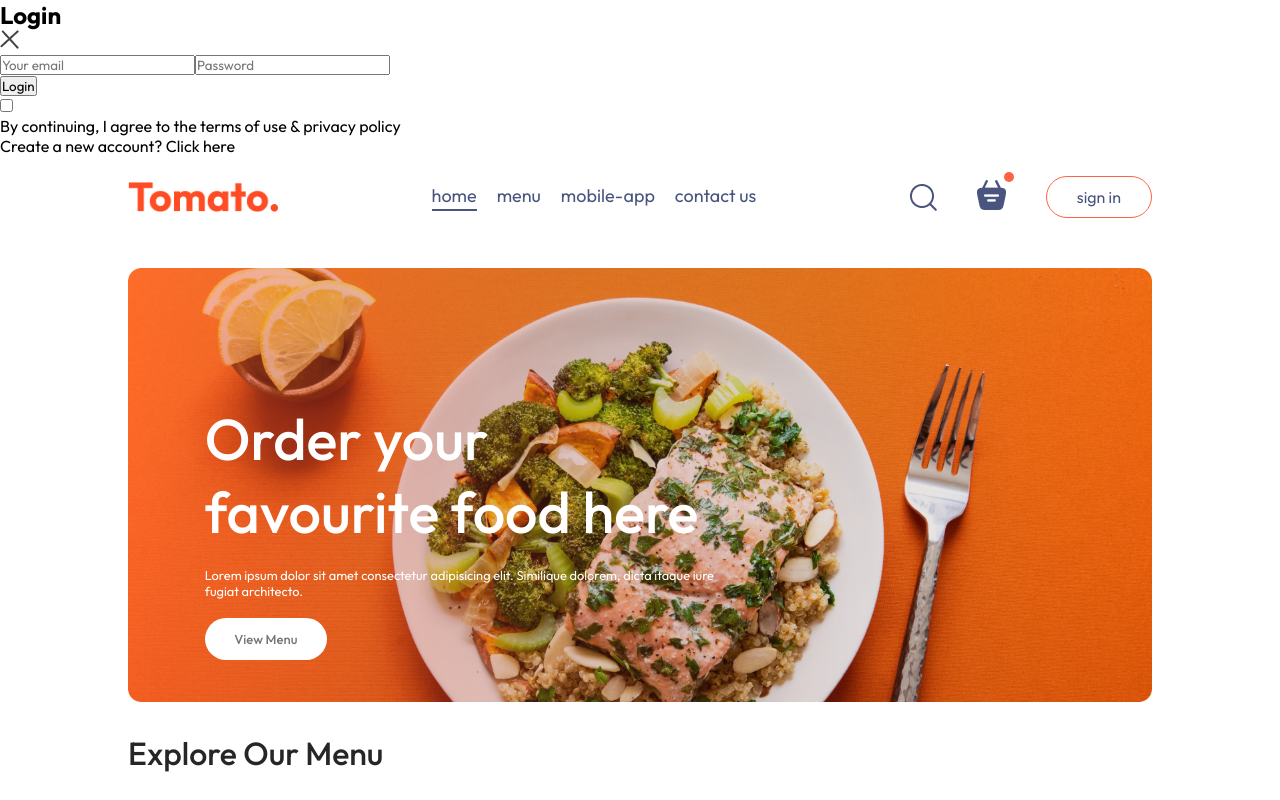
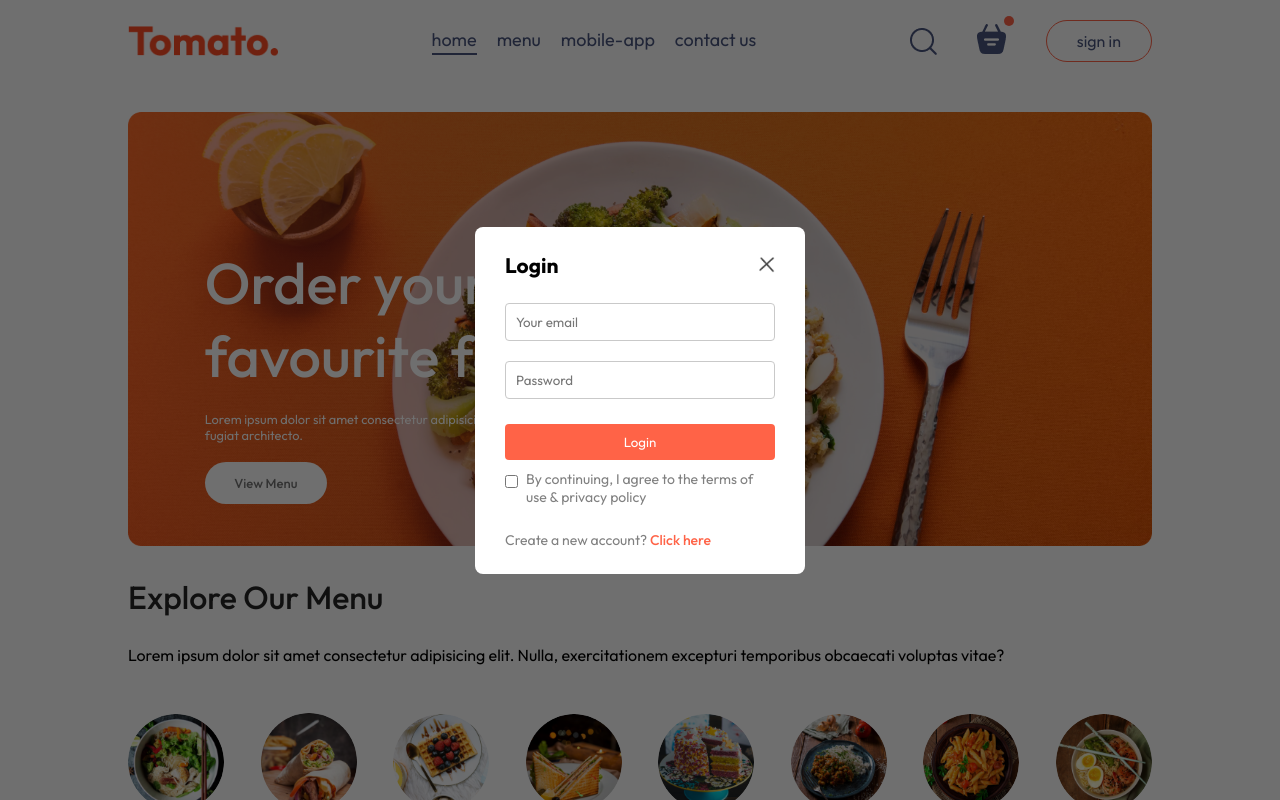
Before and after one commit to eliancontreras/mern-food-delivery-app-main, a React (Vite) app in the folder frontend/: page / in a window 1280 px wide. Both pictures are taken after a click on the button "sign in". Shown: the top 800 px of the page. Built offline with nearby package versions, Linux system fonts and the light colour scheme.

Commit message:
Styled Loginpopup

```diff
--- a/frontend/src/components/LoginPopup/LoginPopup.css
+++ b/frontend/src/components/LoginPopup/LoginPopup.css
@@ -0,0 +1,73 @@
+.login-popup{
+    position: absolute;
+    z-index: 1;
+    width: 100%;
+    height: 100%;
+    background-color: #00000090;
+    display: grid;
+}
+
+.login-popup-container{
+    place-self: center;
+    width: max(23vw,330px);
+    color: #808080;
+    background-color: white;
+    display: flex;
+    flex-direction: column;
+    gap: 25px;
+    padding: 25px 30px;
+    border-radius: 8px;
+    font-size: 14px;
+    animation: fadeIn 0.5s;
+}
+
+.login-popup-title{
+    display: flex;
+    justify-content: space-between;
+    align-items: center;
+    color: black;
+}
+
+.login-popup-title img{
+    width: 16px;
+    cursor: pointer;
+}
+
+.login-popup-inputs{
+    display: flex;
+    flex-direction: column;
+    gap: 20px;
+}
+
+.login-popup-inputs input{
+    outline: none;
+    border: 1px solid #c9c9c9;
+    padding: 10px;
+    border-radius: 4px;
+}
+
+.login-popup-container button{
+    border: none;
+    padding: 10px;
+    border-radius: 4px;
+    color: white;
+    background-color: tomato;
+    cursor: pointer;
+}
+
+.login-popup-condition{
+    display: flex;
+    align-items: start;
+    gap: 8px;
+    margin-top: -15px;
+}
+
+.login-popup-condition input{
+    margin-top: 5px;
+}
+
+.login-popup p span{
+    color: tomato;
+    font-weight: 500;
+    cursor: pointer;
+}
```
